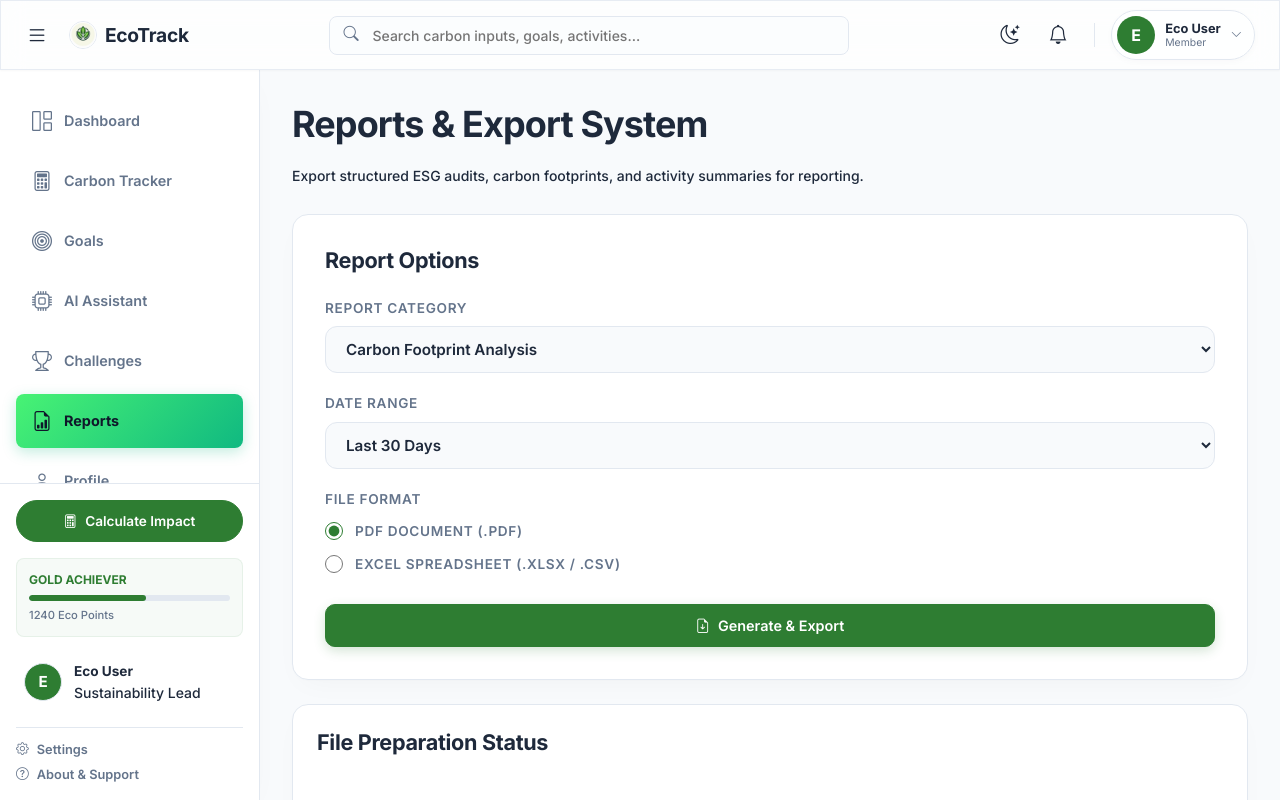
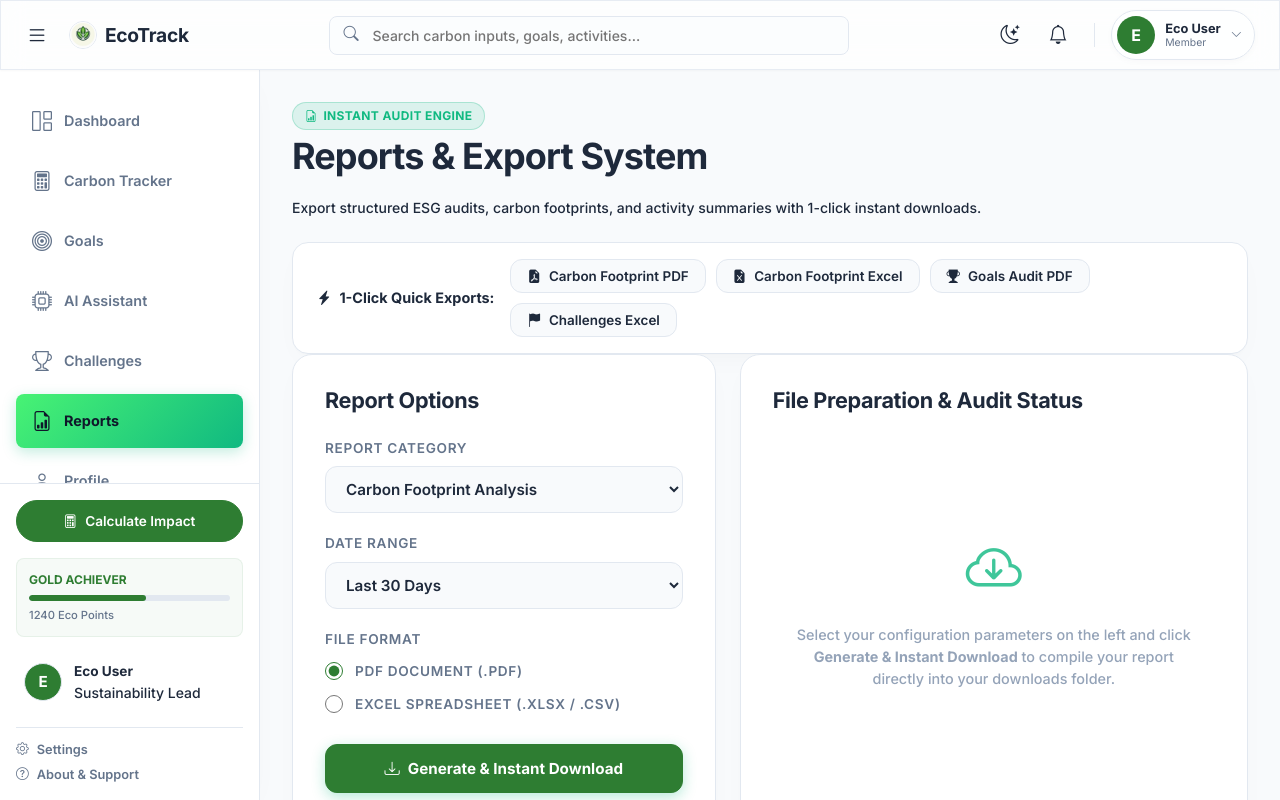
Before and after one commit to springboardmentor84/Team3-Powered-Carbon-Footprint-Sustainability-Management-Platform-, an Angular app in the folder Frontend/: page /reports in a window 1280 px wide. Shown: the top 800 px of the page. Built offline with nearby package versions, Linux system fonts and the light colour scheme.

Commit message:
fix(reports): optimize report download speed and auto-trigger download

```diff
--- a/Frontend/src/app/features/reports/reports.component.css
+++ b/Frontend/src/app/features/reports/reports.component.css
@@ -1,12 +1,87 @@
 /* Reports & Export System CSS */
 
 .reports-header {
-  margin-bottom: 28px;
+  margin-bottom: 24px;
+}
+
+.report-badge {
+  display: inline-flex;
+  align-items: center;
+  gap: 6px;
+  background: rgba(16, 185, 129, 0.12);
+  color: #10b981;
+  border: 1px solid rgba(16, 185, 129, 0.25);
+  padding: 4px 12px;
+  border-radius: 20px;
+  font-size: 0.75rem;
+  font-weight: 700;
+  letter-spacing: 0.03em;
+  text-transform: uppercase;
+  margin-bottom: 4px;
+}
+
+/* Quick Export Bar */
+.quick-export-bar {
+  padding: 16px 24px;
+  border-radius: 16px;
+  display: flex;
+  align-items: center;
+  gap: 16px;
+  flex-wrap: wrap;
+  background: var(--color-card);
+  border: 1px solid var(--color-border);
+  box-shadow: var(--card-shadow);
+}
+
+.quick-export-title {
+  display: flex;
+  align-items: center;
+  gap: 8px;
+  font-weight: 700;
+  font-size: 0.9rem;
+  color: var(--color-text-primary);
+  white-space: nowrap;
+}
+
+.quick-export-buttons {
+  display: flex;
+  align-items: center;
+  gap: 10px;
+  flex-wrap: wrap;
+  flex: 1;
+}
+
+.btn-quick-export {
+  display: inline-flex;
+  align-items: center;
+  gap: 8px;
+  padding: 8px 16px;
+  border-radius: 12px;
+  background: var(--color-background);
+  border: 1px solid var(--color-border);
+  color: var(--color-text-primary);
+  font-size: 0.84rem;
+  font-weight: 600;
+  cursor: pointer;
+  transition: all 0.2s cubic-bezier(0.4, 0, 0.2, 1);
+  white-space: nowrap;
+}
+
+.btn-quick-export:hover:not(:disabled) {
+  transform: translateY(-2px);
+  border-color: #10b981;
+  background: rgba(16, 185, 129, 0.08);
+  box-shadow: 0 4px 12px rgba(16, 185, 129, 0.15);
+}
+
+.btn-quick-export:disabled {
+  opacity: 0.6;
+  cursor: not-allowed;
 }
 
 .reports-layout-grid {
   display: grid;
-  grid-template-cols: 1fr 1.2fr;
+  grid-template-columns: 1fr 1.2fr;
   gap: 24px;
 }
 
@@ -15,10 +90,15 @@
   padding: 32px;
   display: flex;
   flex-direction: column;
+  border-radius: 20px;
+  background: var(--color-card);
+  border: 1px solid var(--color-border);
+  box-shadow: var(--card-shadow);
 }
 
 .config-card h3 {
   margin-bottom: 24px;
+  font-weight: 700;
 }
 
 .report-form {
@@ -84,16 +164,29 @@
 
 .generate-btn {
   width: 100%;
-  padding: 12px !important;
+  padding: 14px !important;
+  font-weight: 700;
+  font-size: 0.95rem;
+  border-radius: 12px;
   justify-content: center;
-  box-shadow: 0 4px 12px rgba(46, 125, 50, 0.2);
+  box-shadow: 0 4px 14px rgba(16, 185, 129, 0.3);
   margin-top: 10px;
+  gap: 8px;
 }
 
 /* Status / Preview Card */
 .status-card {
   display: flex;
   flex-direction: column;
+  padding: 32px;
+  border-radius: 20px;
+  background: var(--color-card);
+  border: 1px solid var(--color-border);
+  box-shadow: var(--card-shadow);
+}
+
+.status-card h3 {
+  font-weight: 700;
 }
 
 .status-panel-content {
@@ -102,7 +195,7 @@
   flex-direction: column;
   align-items: center;
   justify-content: center;
-  padding: 48px;
+  padding: 32px 24px;
   text-align: center;
   gap: 16px;
 }
@@ -117,6 +210,8 @@
 
 .state-default i {
   font-size: 3.5rem;
+  color: #10b981;
+  opacity: 0.8;
 }
 
 .state-default p {
@@ -129,11 +224,11 @@
   display: flex;
   flex-direction: column;
   align-items: center;
-  gap: 8px;
+  gap: 12px;
 }
 
 .loader-spinner {
-  font-size: 3rem;
+  font-size: 3.2rem;
   color: var(--color-primary);
 }
 
@@ -148,12 +243,12 @@
 }
 
 .state-loading h4 {
-  font-size: 1.1rem;
+  font-size: 1.15rem;
   font-weight: 700;
 }
 
 .state-loading p {
-  font-size: 0.85rem;
+  font-size: 0.88rem;
   color: var(--color-text-secondary);
 }
 
@@ -163,6 +258,7 @@
   flex-direction: column;
   align-items: center;
   gap: 12px;
+  width: 100%;
   animation: scale-up 0.3s ease-out;
 }
 
@@ -172,20 +268,21 @@
 }
 
 .success-icon-wrapper {
-  width: 60px;
-  height: 60px;
+  width: 64px;
+  height: 64px;
   border-radius: 50%;
-  background: rgba(16, 185, 129, 0.1);
-  color: var(--color-success);
+  background: rgba(16, 185, 129, 0.12);
+  color: #10b981;
   display: flex;
   align-items: center;
   justify-content: center;
-  font-size: 2.2rem;
+  font-size: 2.4rem;
 }
 
 .state-prepared h4 {
-  font-size: 1.2rem;
+  font-size: 1.25rem;
   font-weight: 800;
+  color: var(--color-text-primary);
 }
 
 .prepared-desc {
@@ -194,9 +291,50 @@
   line-height: 1.5;
 }
 
+.report-stats-box {
+  background: rgba(16, 185, 129, 0.06);
+  padding: 16px 20px;
+  border-radius: 14px;
+  margin: 8px 0;
+  border: 1px dashed rgba(16, 185, 129, 0.3);
+  width: 100%;
+}
+
+.stats-row {
+  display: flex;
+  justify-content: space-around;
+  align-items: center;
+  gap: 12px;
+}
+
+.stat-col {
+  display: flex;
+  flex-direction: column;
+  align-items: center;
+}
+
+.stat-lbl {
+  font-size: 0.75rem;
+  font-weight: 700;
+  color: var(--color-text-secondary);
+  text-transform: uppercase;
+  letter-spacing: 0.04em;
+}
+
+.stat-val {
+  font-weight: 800;
+  font-size: 1.15rem;
+}
+
+.text-primary-val { color: var(--color-text-primary); }
+.text-danger-val { color: #ef4444; }
+.text-success-val { color: #10b981; }
+
 .btn-download-prepared {
-  box-shadow: 0 4px 12px rgba(46, 125, 50, 0.2);
-  margin-top: 12px;
+  margin-top: 8px;
+  border-radius: 12px;
+  padding: 10px 20px;
+  font-weight: 700;
 }
 
 /* success state */
@@ -212,6 +350,6 @@
 /* Responsive overrides */
 @media (max-width: 992px) {
   .reports-layout-grid {
-    grid-template-cols: 1fr;
+    grid-template-columns: 1fr;
   }
 }
--- a/Frontend/src/app/features/reports/reports.component.html
+++ b/Frontend/src/app/features/reports/reports.component.html
@@ -1,7 +1,32 @@
 <div class="fade-in-section">
-  <div class="reports-header">
-    <h1>Reports & Export System</h1>
-    <p class="subtitle text-secondary">Export structured ESG audits, carbon footprints, and activity summaries for reporting.</p>
+  <div class="reports-header d-flex justify-content-between align-items-center flex-wrap gap-3 mb-4">
+    <div>
+      <span class="report-badge"><i class="bi bi-file-earmark-bar-graph"></i> Instant Audit Engine</span>
+      <h1 class="mt-1">Reports & Export System</h1>
+      <p class="subtitle text-secondary">Export structured ESG audits, carbon footprints, and activity summaries with 1-click instant downloads.</p>
+    </div>
+  </div>
+
+  <!-- Quick 1-Click Export Presets Toolbar -->
+  <div class="eco-card quick-export-bar mb-4">
+    <div class="quick-export-title">
+      <i class="bi bi-lightning-charge-fill text-warning"></i>
+      <span>1-Click Quick Exports:</span>
+    </div>
+    <div class="quick-export-buttons">
+      <button type="button" class="btn-quick-export" (click)="quickExport('carbon', 'pdf')" [disabled]="isGenerating">
+        <i class="bi bi-file-earmark-pdf-fill text-danger"></i> Carbon Footprint PDF
+      </button>
+      <button type="button" class="btn-quick-export" (click)="quickExport('carbon', 'excel')" [disabled]="isGenerating">
+        <i class="bi bi-file-earmark-excel-fill text-success"></i> Carbon Footprint Excel
+      </button>
+      <button type="button" class="btn-quick-export" (click)="quickExport('goals', 'pdf')" [disabled]="isGenerating">
+        <i class="bi bi-trophy-fill text-primary"></i> Goals Audit PDF
+      </button>
+      <button type="button" class="btn-quick-export" (click)="quickExport('challenges', 'excel')" [disabled]="isGenerating">
+        <i class="bi bi-flag-fill text-info"></i> Challenges Excel
+      </button>
+    </div>
   </div>
 
   <div class="reports-layout-grid">
@@ -44,21 +69,21 @@
         </div>
 
         <button type="submit" class="btn btn-primary generate-btn" [disabled]="isGenerating">
-          <i class="bi" [ngClass]="isGenerating ? 'bi-arrow-repeat animate-spin' : 'bi-file-earmark-arrow-down'"></i>
-          {{ isGenerating ? 'Preparing File...' : 'Generate & Export' }}
+          <i class="bi" [ngClass]="isGenerating ? 'bi-arrow-repeat animate-spin' : 'bi-download'"></i>
+          {{ isGenerating ? 'Downloading Report...' : 'Generate & Instant Download' }}
         </button>
       </form>
     </div>
 
     <!-- Preview & Status Card -->
     <div class="eco-card status-card">
-      <h3>File Preparation Status</h3>
+      <h3>File Preparation & Audit Status</h3>
 
       <div class="status-panel-content">
         <!-- Initial / Default State -->
         <div class="state-default" *ngIf="!isGenerating && !downloadLink && !message">
-          <i class="bi bi-file-earmark-check"></i>
-          <p>Select your configuration parameters on the left and click <strong>Generate & Export</strong> to compile your file.</p>
+          <i class="bi bi-cloud-arrow-down"></i>
+          <p>Select your configuration parameters on the left and click <strong>Generate & Instant Download</strong> to compile your report directly into your downloads folder.</p>
         </div>
 
         <!-- Generating / Loading State -->
@@ -66,8 +91,8 @@
           <div class="loader-spinner">
             <i class="bi bi-arrow-repeat animate-spin"></i>
           </div>
-          <h4>Generating ESG Data Models</h4>
-          <p>Analyzing footprint records and executing audit checks for {{ getReportLabel(reportType) }}...</p>
+          <h4>Generating & Downloading Report...</h4>
+          <p>Analyzing footprint records and compiling audit data for {{ getReportLabel(reportType) }}...</p>
         </div>
 
         <!-- Prepared State -->
@@ -75,29 +100,29 @@
           <div class="success-icon-wrapper">
             <i class="bi bi-check-circle-fill"></i>
           </div>
-          <h4>Report Ready for Download</h4>
+          <h4>Report Downloaded Successfully!</h4>
           <p class="prepared-desc">{{ message }}</p>
 
           <!-- Prepared Stats Summary Box -->
-          <div class="report-stats-box" *ngIf="reportStats" style="background: rgba(16, 185, 129, 0.05); padding: 16px; border-radius: 12px; margin: 12px 0; border: 1px dashed rgba(16, 185, 129, 0.3); width: 100%;">
-            <div style="display: flex; justify-content: space-around; gap: 8px;">
-              <div>
-                <div style="font-size: 0.75rem; color: var(--color-text-secondary); text-transform: uppercase;">Records</div>
-                <div style="font-weight: 700; font-size: 1.1rem; color: var(--color-text-primary);">{{ reportStats.recordCount || 0 }}</div>
+          <div class="report-stats-box" *ngIf="reportStats">
+            <div class="stats-row">
+              <div class="stat-col">
+                <div class="stat-lbl">Records</div>
+                <div class="stat-val text-primary-val">{{ reportStats.recordCount || 0 }}</div>
               </div>
-              <div>
-                <div style="font-size: 0.75rem; color: var(--color-text-secondary); text-transform: uppercase;">Emissions</div>
-                <div style="font-weight: 700; font-size: 1.1rem; color: #ef4444;">{{ reportStats.totalEmissionsKg || 0 }} kg</div>
+              <div class="stat-col">
+                <div class="stat-lbl">Emissions</div>
+                <div class="stat-val text-danger-val">{{ reportStats.totalEmissionsKg || 0 }} kg</div>
               </div>
-              <div>
-                <div style="font-size: 0.75rem; color: var(--color-text-secondary); text-transform: uppercase;">Net Score</div>
-                <div style="font-weight: 700; font-size: 1.1rem; color: #10b981;">{{ reportStats.netCarbonScoreKg || 0 }} kg</div>
+              <div class="stat-col">
+                <div class="stat-lbl">Net Score</div>
+                <div class="stat-val text-success-val">{{ reportStats.netCarbonScoreKg || 0 }} kg</div>
               </div>
             </div>
           </div>
 
-          <button (click)="triggerDownload()" class="btn btn-primary btn-download-prepared">
-            <i class="bi bi-download"></i> Download {{ preparedFileName }}
+          <button (click)="triggerDownload()" class="btn btn-outline-primary btn-download-prepared">
+            <i class="bi bi-arrow-down-circle"></i> Download Again ({{ preparedFileName }})
           </button>
         </div>
 
--- a/Frontend/src/app/features/reports/reports.component.ts
+++ b/Frontend/src/app/features/reports/reports.component.ts
@@ -7,6 +7,7 @@ import { jsPDF } from 'jspdf';
 import { ActivityService, ActivityRecord } from '../carbon/activity.service';
 import { GoalService, Goal } from '../goals/goal.service';
 import { ChallengesService, Challenge } from '../challenges/challenges.service';
+import { environment } from '../../../environments/environment';
 
 @Component({
   selector: 'app-reports',
@@ -33,6 +34,12 @@ export class ReportsComponent {
   public preparedFileName = '';
   public reportStats: any = null;
 
+  public async quickExport(type: string, fmt: string) {
+    this.reportType = type;
+    this.format = fmt;
+    await this.onGenerateReport();
+  }
+
   public async onGenerateReport() {
     this.isGenerating = true;
     this.message = '';
@@ -42,17 +49,18 @@ export class ReportsComponent {
     this.reportStats = null;
 
     try {
-      // 1. Fetch real summary data from backend or local services
+      // 1. Fetch real summary data from backend or local services instantly
       let reportData: any = null;
       try {
+        const apiUrl = `${environment.apiBaseUrl}/reports/summary?reportType=${this.reportType}&dateRange=${this.dateRange}`;
         const res: any = await firstValueFrom(
-          this.http.get(`https://feisty-recreation-production-c4e5.up.railway.app/api/reports/summary?reportType=${this.reportType}&dateRange=${this.dateRange}`).pipe(timeout(1500))
+          this.http.get(apiUrl).pipe(timeout(600))
         );
         if (res && res.success && res.data) {
           reportData = res.data;
         }
       } catch {
-        // Fallback to local service aggregation
+        // Fallback to local service aggregation instantly
         reportData = await this.buildLocalReportData();
       }
 
@@ -77,7 +85,10 @@ export class ReportsComponent {
 
       this.isGenerating = false;
       this.downloadLink = 'ready';
-      this.message = `Successfully prepared ${this.getReportLabel(this.reportType)} in ${this.format.toUpperCase()} format (${reportData.recordCount || 0} records included).`;
+      this.message = `Successfully prepared ${this.getReportLabel(this.reportType)} in ${this.format.toUpperCase()} format.`;
+
+      // 3. AUTO-TRIGGER DOWNLOAD IMMEDIATELY (1-Click instant download)
+      this.triggerDownload();
 
     } catch (err) {
       console.error('Error generating report:', err);
@@ -103,10 +114,6 @@ export class ReportsComponent {
     window.URL.revokeObjectURL(url);
 
     this.message = `Downloaded ${this.preparedFileName} successfully! Check your downloads folder.`;
-    setTimeout(() => {
-      this.downloadLink = '';
-      this.message = '';
-    }, 4000);
   }
 
   private generateRealPdfBlob(data: any): Blob {
@@ -194,9 +201,15 @@ export class ReportsComponent {
   }
 
   private async buildLocalReportData(): Promise<any> {
-    const activities: ActivityRecord[] = await this.activityService.getAllActivities();
-    const goals: Goal[] = await this.goalService.getGoals();
-    const challenges: Challenge[] = await this.challengesService.getChallenges();
+    const [activitiesRes, goalsRes, challengesRes] = await Promise.allSettled([
+      this.activityService.getAllActivities(),
+      this.goalService.getGoals(),
+      this.challengesService.getChallenges()
+    ]);
+
+    const activities: ActivityRecord[] = activitiesRes.status === 'fulfilled' ? activitiesRes.value : [];
+    const goals: Goal[] = goalsRes.status === 'fulfilled' ? goalsRes.value : [];
+    const challenges: Challenge[] = challengesRes.status === 'fulfilled' ? challengesRes.value : [];
 
     const startDate = this.calculateStartDate(this.dateRange);
     const filteredActivities = activities.filter(a => {
```
